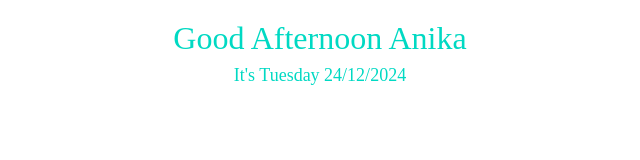
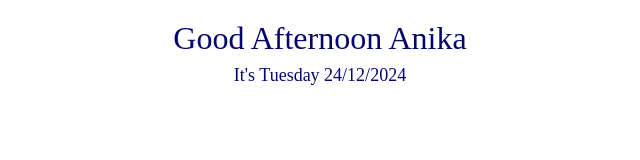
Before and after one commit to Saint-Bliss/Greeting, a plain HTML site: page index.html in a window 1280 px wide. Shown: the whole page, without its empty margins (320-960 px from the left). Drawn offline with Linux system fonts and the light colour scheme; a web font is replaced by a local one.

Commit message:
Update index.html

```diff
--- a/index.html
+++ b/index.html
@@ -8,7 +8,7 @@
 #lbl {
     font-family: Arima;
     font-size: xx-large;
-    color: #00d9c3;
+    color: #03076e;
     padding: 5px;
     border: 1px solid #ffffff;
     text-align: center;
```
